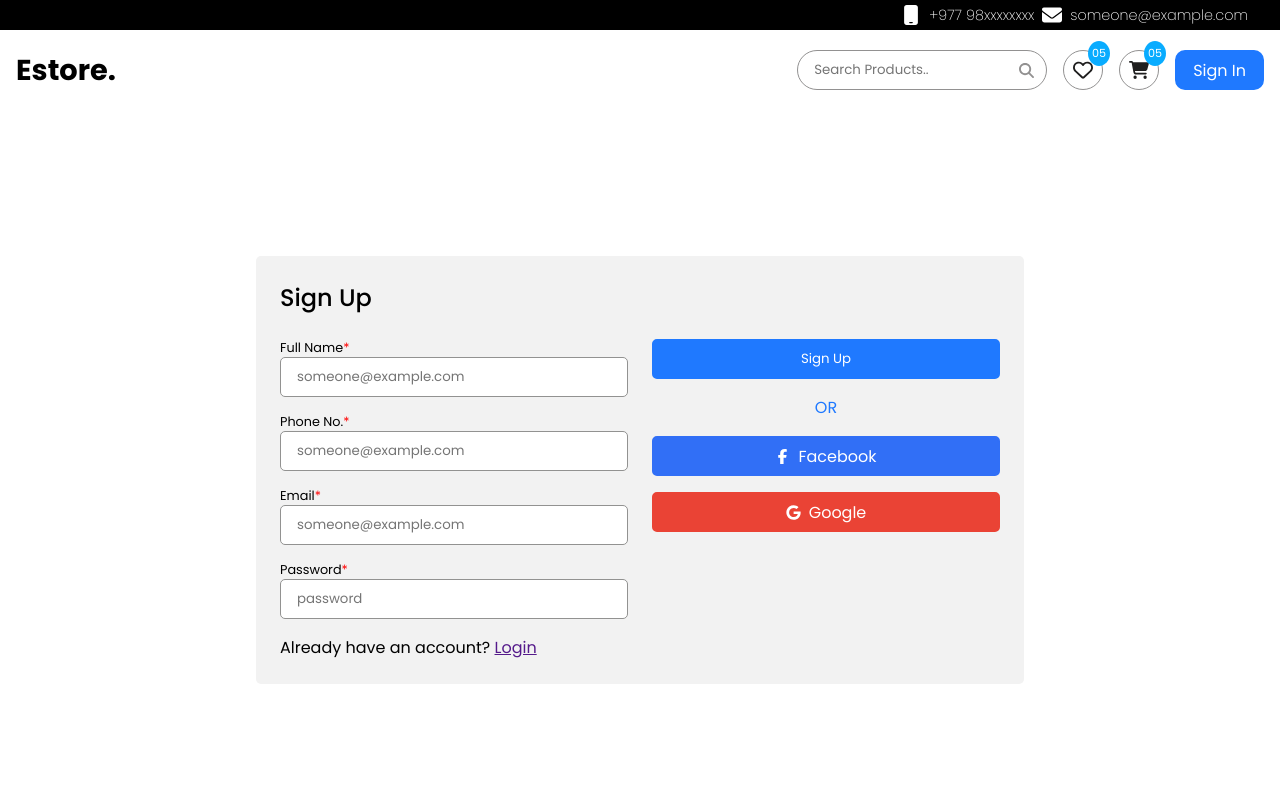
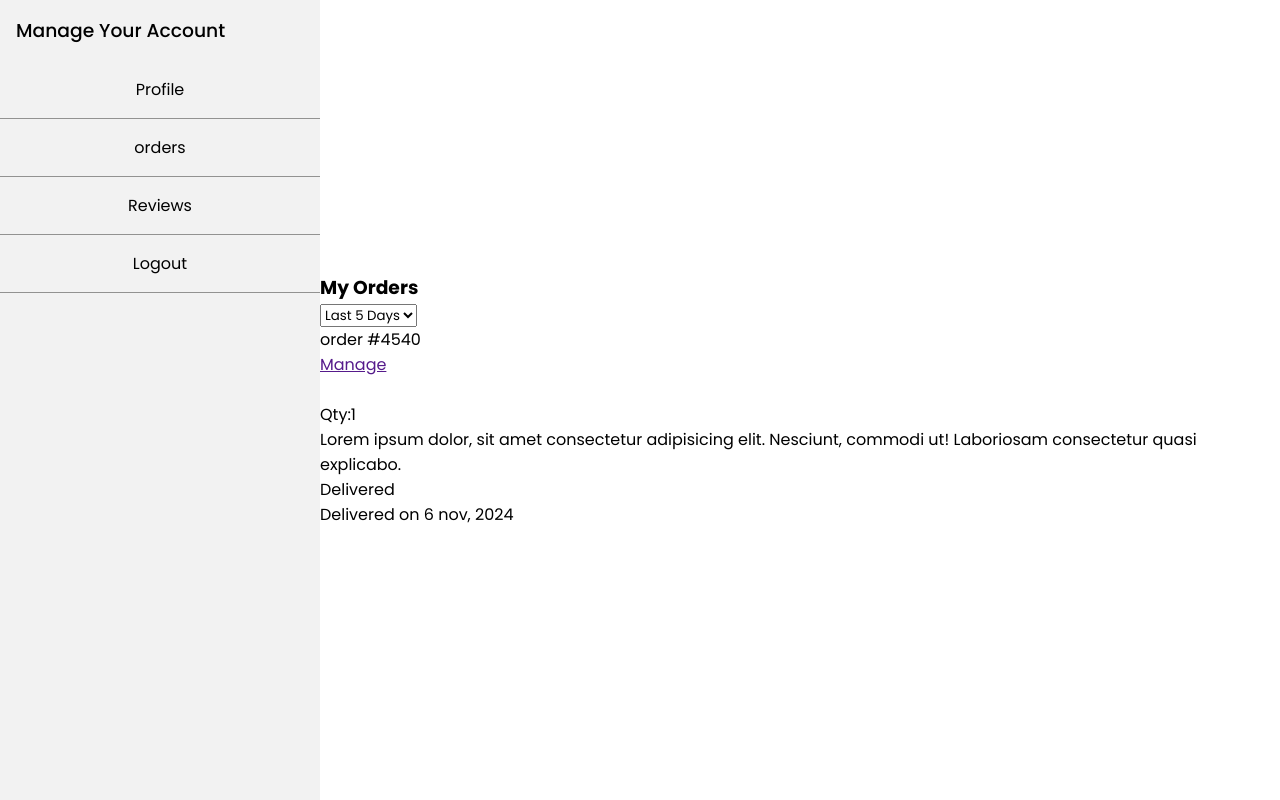
Before and after one commit to JIVAN-SUBEDI/ecommerceEstore, a Vue app: page / in a window 1280 px wide. Shown: the top 800 px of the page. Built offline with nearby package versions, Linux system fonts and the light colour scheme.

Commit message:
created profile and change password

```diff
--- a/src/App.vue
+++ b/src/App.vue
@@ -1,14 +1,14 @@
 <template>
-<registerPage></registerPage>
+<porfilePage></porfilePage>
 </template>
 
 <script>
-import registerPage from './components/othersPage/registerPage.vue';
+import porfilePage from './components/profilePage/main.vue';
 
 export default {
   name: 'App',
   components: {
-    registerPage
+    porfilePage
   }
 }
 </script>
--- /dev/null
+++ b/src/components/profilePage/changePassword.vue
@@ -0,0 +1,71 @@
+<template>
+    <template>
+
+   <div class="form_container">
+       <h3>Change Password</h3>
+       <div class="col">
+           <label for="">Old Password</label>
+           <input type="text" placeholder="Old Password">
+       </div>
+       <div class="col">
+           <label for="">New Password</label>
+           <input type="text" placeholder="New Password">
+       </div>
+
+       <div class="buttonContainer">
+
+           <button>Change Password</button>
+       </div>
+
+</div>
+</template>
+<script>
+export default{
+name:"profileVue"
+}
+</script>
+<style scoped>
+.form_container{
+background: #f2f2f2;
+border-radius: 5px;
+width: 80%;
+padding: 1.5rem;
+}
+label{
+font-size: 0.8rem;
+}
+
+
+input[type="text"]{
+width: 100%;
+height: 45px;
+border: 1px solid #929291;
+outline: none;
+border-radius: 5px;
+padding: 0 1rem;
+}
+h3{
+font-weight: 500;
+}
+button{
+height: 45px;
+background:#1f79ff;
+width: 40%;
+margin-top: 2rem;
+border: 2px solid #1f79ff;
+color: white;
+border-radius: 5px;
+}
+button:hover{
+background: transparent;
+color: #1f79ff;
+cursor: pointer;
+}
+.buttonContainer{
+width: 100%;
+display: flex;
+justify-content: space-around;
+}
+
+</style>
+</template>
--- /dev/null
+++ b/src/components/profilePage/main.vue
@@ -0,0 +1,33 @@
+<template>
+    <div class="profile_container">
+        <div class="sidebar">
+            <siderbar/>
+        </div>
+        <div class="mainArea">
+            <orderPage/>
+        </div>
+    </div>
+</template>
+<script>
+import orderPage from './order.vue';
+import siderbar from './siderbar.vue';
+// import orderPage
+export default{
+    name:"profilePage",
+    components:{siderbar,orderPage}
+}
+</script>
+<style scoped>
+.profile_container{
+    display: grid;
+    grid-template-columns: 1fr 3fr;
+}
+.mainArea{
+    display: flex;
+    /* flex-direction: column; */
+    justify-content: center;
+    align-items: center;
+}
+
+
+</style>
--- /dev/null
+++ b/src/components/profilePage/order.vue
@@ -0,0 +1,34 @@
+<template>
+    <div class="orderContainer">
+        <div class="filter">
+            <h3>My Orders</h3>
+            <select name="" id="">
+                <option value="">Last 5 Days</option>
+                <option value="">Last 5 Days</option>
+                <option value="">Last 5 Days</option>
+                <option value="">Last 5 Days</option>
+                <option value="">Last 5 Days</option>
+            </select>
+        </div>
+        <div class="orders">
+            <div class="orderTop">
+                <p>order #4540</p>
+                <a href="">Manage</a>
+            </div>
+            <div class="orderMain">
+
+                <img src="" alt="">
+                <p>Qty:1</p>
+                <p>Lorem ipsum dolor, sit amet consectetur adipisicing elit. Nesciunt, commodi ut! Laboriosam consectetur quasi explicabo.</p>
+                <p>Delivered</p>
+                <p>Delivered on 6 nov, 2024</p>
+            </div>
+
+        </div>
+    </div>
+</template>
+<script>
+export default{
+    name:"orderPage"
+}
+</script>
--- /dev/null
+++ b/src/components/profilePage/profile.vue
@@ -0,0 +1,90 @@
+<template>
+
+        <div class="form_container">
+            <h3>Profile</h3>
+            <div class="col">
+                <label for="">Full Name</label>
+                <input type="text" placeholder="Full Name">
+            </div>
+            <div class="col">
+                <label for="">Phone No.</label>
+                <input type="text" placeholder="Phone No.">
+            </div>
+            <div class="col">
+                <label for="">Email</label>
+                <input type="text" placeholder="Email">
+            </div>
+            <div class="col">
+            <label for="">Gender</label>
+            <br>
+                <input type="radio" name="gender" ><span>Male</span>
+                <input type="radio" name="gender" ><span>Female</span>
+                <input type="radio" name="gender" ><span>Others</span>
+            </div>
+            <div class="col">
+                <label for="">Date of birth</label>
+                <input type="date" >
+            </div>
+            <div class="col">
+                <label for="">Profile Picture</label>
+                <input type="file" name="" id="">
+            </div>
+            <div class="buttonContainer">
+
+                <button>Edit Profile</button>
+                <button>Change Password</button>
+            </div>
+
+    </div>
+</template>
+<script>
+export default{
+    name:"profileVue"
+}
+</script>
+<style scoped>
+.form_container{
+    background: #f2f2f2;
+    border-radius: 5px;
+    width: 80%;
+    padding: 1.5rem;
+}
+label{
+    font-size: 0.8rem;
+}
+
+
+input[type="text"], input[type="file"],input[type="date"]{
+width: 100%;
+height: 45px;
+border: 1px solid #929291;
+outline: none;
+border-radius: 5px;
+padding: 0 1rem;
+}
+h3{
+    font-weight: 500;
+}
+button{
+    height: 45px;
+    background:#1f79ff;
+    width: 40%;
+    margin-top: 2rem;
+    border: 2px solid #1f79ff;
+    color: white;
+    border-radius: 5px;
+}
+button:hover{
+    background: transparent;
+    color: #1f79ff;
+    cursor: pointer;
+}
+.buttonContainer{
+width: 100%;
+display: flex;
+justify-content: space-around;
+}
+span{
+    margin: 0 0.5rem;
+}
+</style>
--- /dev/null
+++ b/src/components/profilePage/siderbar.vue
@@ -0,0 +1,44 @@
+<template>
+    <div class="sidebar_container">
+        <h3>Manage Your Account</h3>
+        <ul>
+            <li><a href="">Profile</a></li>
+            <li><a href="">orders</a></li>
+            <li><a href="">Reviews</a></li>
+            <li><a href="">Logout</a></li>
+        </ul>
+    </div>
+</template>
+<script>
+export default{
+    name:"sideBar"
+}
+</script>
+<style scoped>
+.sidebar_container{
+    background: #f2f2f2;
+    height: 100vh;
+}
+.sidebar_container li{
+list-style: none;
+width: 100%;
+padding: 1rem;
+display: flex;
+justify-content: center;
+align-items: center;
+border-bottom: 1px solid #929291;
+}
+.sidebar_container li a{
+    color: black;
+    text-decoration: none;
+    transition: 0.3s ease-in-out;
+}
+.sidebar_container li a:hover{
+    color: #1f79ff;
+    margin-left:3rem ;
+}
+h3{
+    font-weight: 500;
+    padding: 1rem;
+}
+</style>
```
